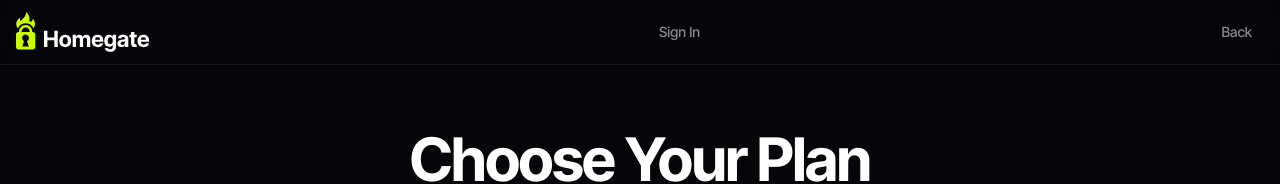
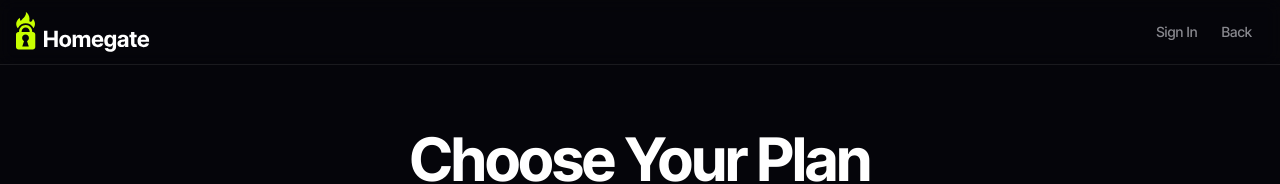
Before and after one commit to MiguelMedeiros/homegate, a Next.js app in the folder front-end/: page /signup in a window 1280 px wide. Shown: the top 184 px of the page. Built offline with nearby package versions, Linux system fonts and the light colour scheme.

Commit message:
Update development Docker Compose configuration to use .env file and modify Header component layout

```diff
--- a/front-end/src/components/Header.tsx
+++ b/front-end/src/components/Header.tsx
@@ -9,7 +9,7 @@ export function Header({ rightContent }: HeaderProps) {
   return (
     <header className="border-b border-border/50 backdrop-blur-sm">
       <nav className="container mx-auto flex h-16 items-center justify-between px-4">
-        <Link href="/" className="flex items-center gap-3 transition-opacity hover:opacity-80">
+        <Link href="/" className="flex flex-1 items-center gap-3 transition-opacity hover:opacity-80">
           <Image
             src="/homegate_with.svg"
             alt="Homegate Logo"
```
Also changed, not shown: 2 other files (tests, documents, lock files or other folders).
